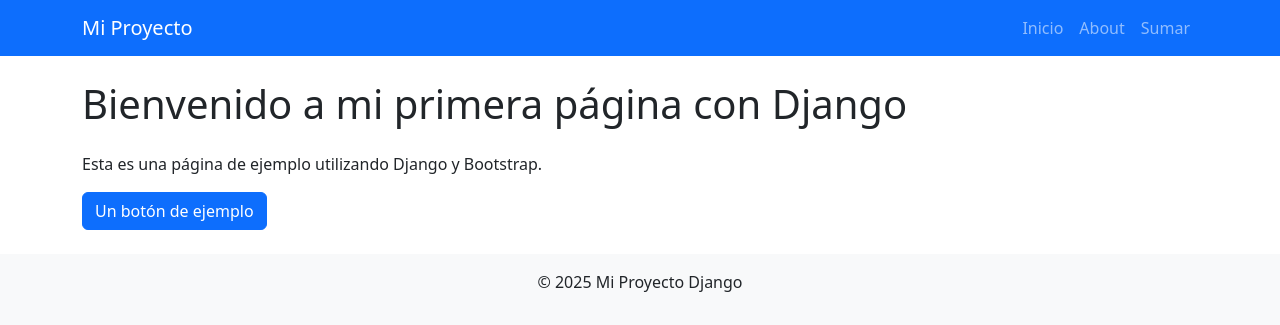
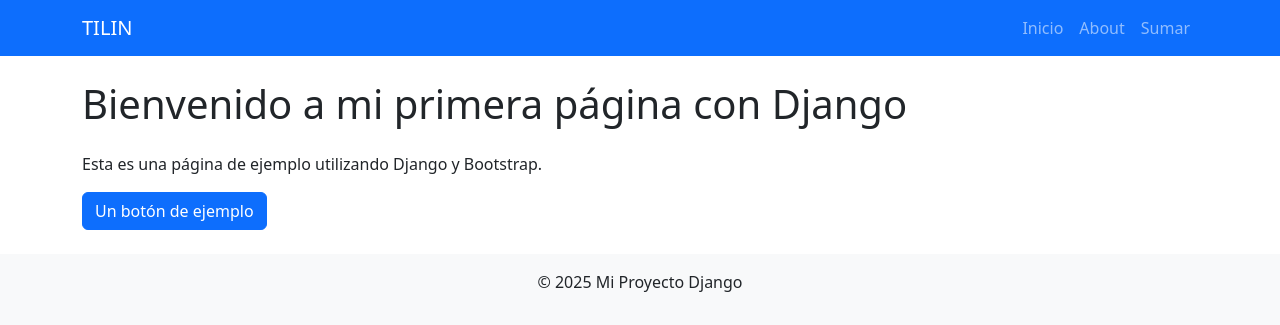
Before and after one commit to iancorral/django-web-ian, a Django app: page / in a window 1280 px wide. Shown: the top 325 px of the page. Run offline with Django 5.2, Linux system fonts and the light colour scheme.

Commit message:
C:/Program Files/Git/

```diff
--- a/Proyectito/mi_primera_pagina/templates/mi_primera_pagina/base.html
+++ b/Proyectito/mi_primera_pagina/templates/mi_primera_pagina/base.html
@@ -12,7 +12,7 @@
     <!-- Navbar -->
     <nav class="navbar navbar-expand-lg navbar-dark bg-primary">
         <div class="container">
-            <a class="navbar-brand" href="{% url 'index' %}">Mi Proyecto</a>
+            <a class="navbar-brand" href="{% url 'index' %}">TILIN</a>
             <button class="navbar-toggler" type="button" data-bs-toggle="collapse" data-bs-target="#navbarNav"
                 aria-controls="navbarNav" aria-expanded="false" aria-label="Toggle navigation">
                 <span class="navbar-toggler-icon"></span>
```
